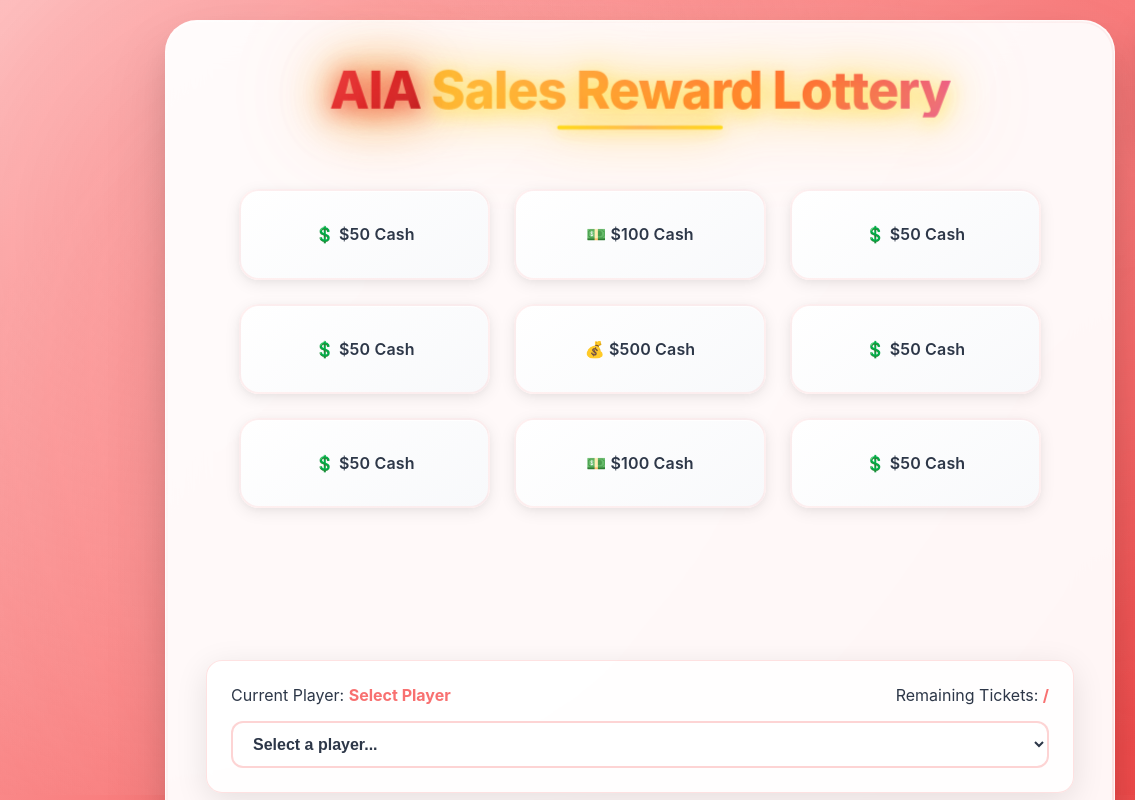
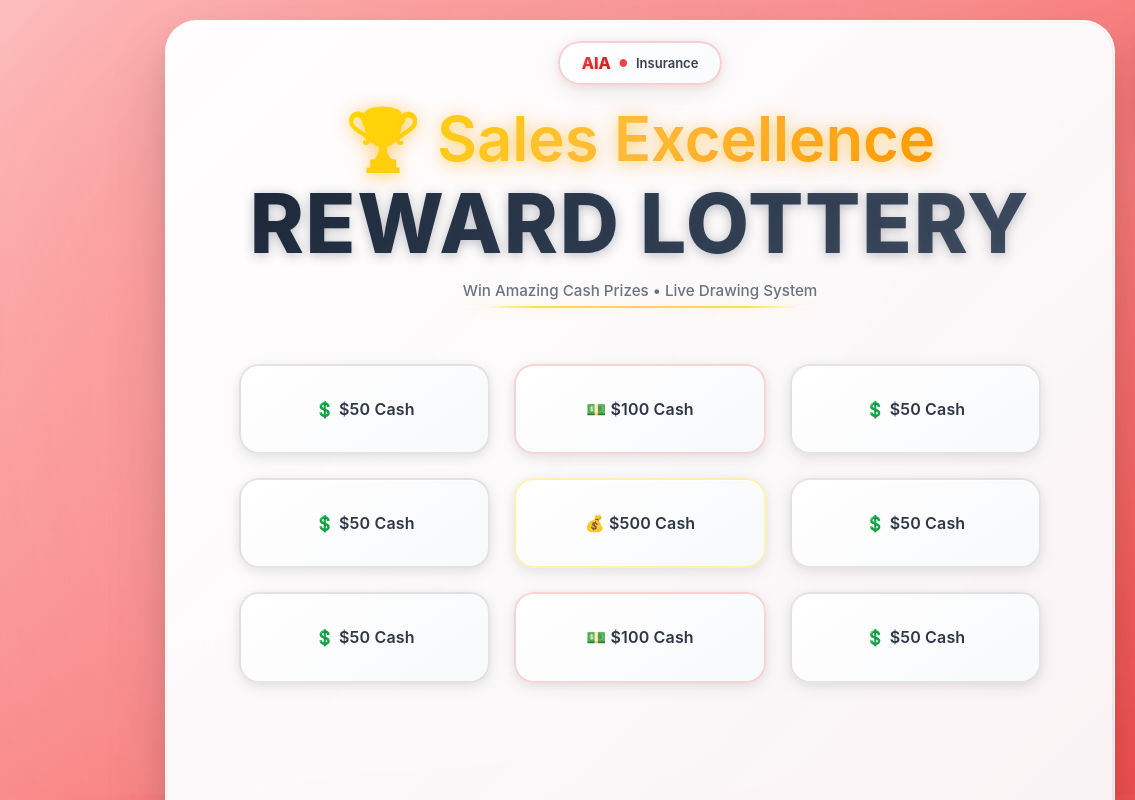
Before and after one commit to Wlimni/AIAluckydraw, a website: page index.html in a window 1280 px wide. Shown: the top 800 px of the page, 0-1135 px from the left. Drawn offline with Linux system fonts and the light colour scheme.

Commit message:
Remove pre-draw animation and clean up CSS styling

```diff
--- a/css/styles.css
+++ b/css/styles.css
@@ -86,19 +86,70 @@
 
 /* Add right side decorative element - REMOVED */
 
+/* Responsive design for mobile devices */
+@media (max-width: 768px) {
+    .title-section {
+        margin-bottom: 30px;
+    }
+
+    .title-badge {
+        font-size: 12px;
+        padding: 5px 14px;
+        margin-bottom: 15px;
+    }
+
+    .aia-logo {
+        font-size: 14px;
+    }
+
+    .company-text {
+        font-size: 11px;
+    }
+
+    .title-line-1 {
+        font-size: 1em;
+    }
+
+    .title-line-2 {
+        font-size: 1.3em;
+        letter-spacing: 0.01em;
+    }
+
+    .subtitle {
+        font-size: 0.8em;
+        padding: 5px 10px;
+        margin-top: 10px;
+    }
+}
+
+@media (max-width: 480px) {
+    .title-line-1 {
+        font-size: 0.9em;
+    }
+
+    .title-line-2 {
+        font-size: 1.1em;
+    }
+
+    .subtitle {
+        font-size: 0.75em;
+    }
+}
+
 .container {
     text-align: center;
     max-width: 950px;
     width: 100%;
-    padding: 40px;
-    background: rgba(255, 255, 255, 0.95);
+    padding: 20px 40px 40px 40px;
+    background: linear-gradient(135deg, rgba(255, 255, 255, 0.98) 0%, rgba(248, 250, 252, 0.95) 100%);
     border-radius: 32px;
     box-shadow:
         0 32px 64px rgba(0, 0, 0, 0.12),
         0 16px 32px rgba(0, 0, 0, 0.08),
-        inset 0 1px 0 rgba(255, 255, 255, 0.8);
+        inset 0 1px 0 rgba(255, 255, 255, 0.9),
+        inset 0 0 0 1px rgba(255, 255, 255, 0.4);
     backdrop-filter: blur(20px);
-    border: 1px solid rgba(255, 255, 255, 0.3);
+    border: 1px solid rgba(255, 255, 255, 0.4);
     transition: all 0.6s cubic-bezier(0.4, 0, 0.2, 1);
     position: relative;
 }
@@ -130,24 +181,150 @@
     transform: translateY(-4px);
 }
 
+/* Ensure title section remains visible during drawing */
+.container.drawing .title-section {
+    opacity: 1;
+    visibility: visible;
+    pointer-events: auto;
+}
+
+.container.drawing .title-section * {
+    opacity: 1;
+    visibility: visible;
+}
+
 h1 {
     margin-bottom: 48px;
     color: #1a1a1a;
     font-size: 3.2em;
     font-weight: 800;
-    text-shadow: 0 4px 16px rgba(255, 215, 0, 0.3);
-    background: linear-gradient(135deg, #ffd700, #ffb347, #ff6b35, #d946ef);
+    letter-spacing: -0.02em;
+    line-height: 1.1;
+    position: relative;
+    display: flex;
+    align-items: center;
+    justify-content: center;
+    flex-wrap: wrap;
+    gap: 15px;
+}
+
+/* New attractive title section */
+.title-section {
+    text-align: center;
+    margin-bottom: 40px;
+    margin-top: 0;
+    position: relative;
+    z-index: 100;
+}
+
+/* Company badge at the top */
+.title-badge {
+    display: inline-flex;
+    align-items: center;
+    gap: 8px;
+    background: linear-gradient(135deg, rgba(255, 255, 255, 0.98), rgba(248, 250, 252, 0.95));
+    backdrop-filter: blur(20px);
+    border: 2px solid rgba(239, 68, 68, 0.25);
+    border-radius: 25px;
+    padding: 10px 22px;
+    margin-bottom: 20px;
+    margin-top: 0;
+    box-shadow: 0 6px 25px rgba(0, 0, 0, 0.08), 0 2px 8px rgba(239, 68, 68, 0.1);
+    transform: translateY(0);
+    transition: all 0.3s ease;
+}
+
+.title-badge:hover {
+    transform: translateY(-3px);
+    box-shadow: 0 8px 30px rgba(0, 0, 0, 0.12), 0 4px 12px rgba(239, 68, 68, 0.15);
+    border-color: rgba(239, 68, 68, 0.35);
+}
+
+.aia-logo {
+    font-size: 16px;
+    font-weight: 800;
+    background: linear-gradient(135deg, #ef4444, #dc2626, #b91c1c);
     -webkit-background-clip: text;
     background-clip: text;
     -webkit-text-fill-color: transparent;
-    letter-spacing: -0.02em;
-    line-height: 1.1;
+    text-shadow: 0 1px 4px rgba(239, 68, 68, 0.2);
+}
+
+.title-separator {
+    color: #ef4444;
+    font-size: 10px;
+}
+
+.company-text {
+    font-size: 13px;
+    font-weight: 600;
+    color: #374151;
+}
+
+/* Main title redesign */
+.main-title {
+    margin: 0;
+    display: flex;
+    flex-direction: column;
+    align-items: center;
+    gap: 6px;
+}
+
+.title-line-1 {
+    font-size: 1.2em;
+    font-weight: 600;
+    background: linear-gradient(135deg, #ffd700, #ffb347, #ff8c00);
+    -webkit-background-clip: text;
+    background-clip: text;
+    -webkit-text-fill-color: transparent;
+    text-shadow: 0 2px 8px rgba(255, 215, 0, 0.3);
+    filter: drop-shadow(0 1px 4px rgba(255, 140, 0, 0.2));
+    animation: goldGlow 3s ease-in-out infinite alternate;
+    letter-spacing: 0;
+}
+
+.title-line-2 {
+    font-size: 1.6em;
+    font-weight: 800;
+    background: linear-gradient(135deg, #1e293b, #334155, #475569);
+    -webkit-background-clip: text;
+    background-clip: text;
+    -webkit-text-fill-color: transparent;
+    text-shadow: 0 2px 12px rgba(30, 41, 59, 0.3);
+    letter-spacing: 0.02em;
     position: relative;
-    animation: luckyGlow 2s ease-in-out infinite alternate;
-    filter: drop-shadow(0 0 20px rgba(255, 215, 0, 0.4));
-}
-
-/* AIA letters in red with red glow */
+}
+
+/* Subtitle */
+.subtitle {
+    font-size: 0.95em;
+    font-weight: 500;
+    color: #6b7280;
+    margin-top: 12px;
+    position: relative;
+    display: inline-block;
+}
+
+.subtitle::after {
+    content: '';
+    position: absolute;
+    bottom: -8px;
+    left: 0;
+    right: 0;
+    height: 2px;
+    background: linear-gradient(90deg, transparent 5%, #ffd700 20%, #ffb347 50%, #ffd700 80%, transparent 95%);
+    border-radius: 1px;
+    opacity: 0.7;
+    box-shadow: 0 0 12px rgba(255, 215, 0, 0.4);
+}
+
+/* Animations */
+@keyframes goldGlow {
+    0% { filter: drop-shadow(0 2px 8px rgba(255, 140, 0, 0.3)); }
+    100% { filter: drop-shadow(0 4px 16px rgba(255, 140, 0, 0.6)); }
+}
+
+/* Old h1 styles removed - keeping this for legacy support */
 h1 .aia-red {
     background: linear-gradient(135deg, #ef4444, #dc2626, #b91c1c);
     -webkit-background-clip: text;
@@ -158,32 +335,16 @@
     animation: aiaRedGlow 2s ease-in-out infinite alternate;
 }
 
-h1::after {
-    content: '';
-    position: absolute;
-    bottom: -12px;
-    left: 50%;
-    transform: translateX(-50%);
-    width: 160px; /* Made much longer */
-    height: 4px;
-    background: linear-gradient(90deg, #ffd700, #ffb347, #ffd700);
-    border-radius: 2px;
-    opacity: 0.8;
-    animation: luckyUnderlineGlow 2s ease-in-out infinite alternate;
-    box-shadow: 0 0 15px rgba(255, 215, 0, 0.6);
-}
-
-@keyframes luckyGlow {
-    0% {
-        filter: drop-shadow(0 0 15px rgba(255, 215, 0, 0.4)) drop-shadow(0 0 30px rgba(255, 179, 71, 0.2));
-        transform: scale(1);
-        text-shadow: 0 4px 16px rgba(255, 215, 0, 0.3);
-    }
-    100% {
-        filter: drop-shadow(0 0 25px rgba(255, 215, 0, 0.7)) drop-shadow(0 0 50px rgba(255, 179, 71, 0.4));
-        transform: scale(1.02);
-        text-shadow: 0 6px 24px rgba(255, 215, 0, 0.5);
-    }
+/* Gold box for "Sales Reward Lottery" */
+h1 .gold-box {
+    background: linear-gradient(135deg, #ffd700, #ffb347, #ffd700);
+    color: white;
+    padding: 12px 24px;
+    border-radius: 15px;
+    text-shadow: 1px 1px 3px rgba(0, 0, 0, 0.3);
+    box-shadow: 0 4px 20px rgba(255, 215, 0, 0.4);
+    animation: goldBoxShine 2s ease-in-out infinite alternate;
+    border: 2px solid rgba(255, 255, 255, 0.3);
 }
 
 @keyframes aiaRedGlow {
@@ -197,16 +358,16 @@
     }
 }
 
-@keyframes luckyUnderlineGlow {
-    0% {
-        box-shadow: 0 0 10px rgba(255, 215, 0, 0.5), 0 0 20px rgba(255, 179, 71, 0.3);
-        opacity: 0.8;
-        transform: translateX(-50%) scaleX(1);
-    }
-    100% {
-        box-shadow: 0 0 20px rgba(255, 215, 0, 0.8), 0 0 40px rgba(255, 179, 71, 0.5);
-        opacity: 1;
-        transform: translateX(-50%) scaleX(1.05);
+@keyframes goldBoxShine {
+    0% {
+        background: linear-gradient(135deg, #ffd700, #ffb347, #ffd700);
+        box-shadow: 0 4px 20px rgba(255, 215, 0, 0.4), 0 0 30px rgba(255, 179, 71, 0.2);
+        transform: scale(1);
+    }
+    100% {
+        background: linear-gradient(135deg, #fff200, #ffd700, #fff200);
+        box-shadow: 0 6px 30px rgba(255, 215, 0, 0.7), 0 0 50px rgba(255, 179, 71, 0.4);
+        transform: scale(1.02);
     }
 }
 
@@ -236,7 +397,7 @@
     position: relative;
     overflow: hidden;
     user-select: none;
-    border: 2px solid rgba(248, 113, 113, 0.1);
+    border: 2px solid rgba(0, 0, 0, 0.1);
     letter-spacing: 0.01em;
     line-height: 1.4;
 }
@@ -248,7 +409,7 @@
     left: -100%;
     width: 100%;
     height: 100%;
-    background: linear-gradient(90deg, transparent, rgba(248, 113, 113, 0.08), transparent);
+    background: linear-gradient(90deg, transparent, rgba(0, 0, 0, 0.03), transparent);
     transition: left 0.6s ease;
 }
 
@@ -259,7 +420,7 @@
     left: 50%;
     width: 0;
     height: 0;
-    background: radial-gradient(circle, rgba(248, 113, 113, 0.15), transparent 70%);
+    background: radial-gradient(circle, rgba(0, 0, 0, 0.05), transparent 70%);
     border-radius: 50%;
     transform: translate(-50%, -50%);
     transition: all 0.5s ease;
@@ -269,10 +430,10 @@
 .block:hover {
     transform: translateY(-6px) scale(1.02);
     box-shadow:
-        0 12px 32px rgba(248, 113, 113, 0.15),
+        0 12px 32px rgba(0, 0, 0, 0.1),
         0 6px 16px rgba(0, 0, 0, 0.1),
         inset 0 1px 0 rgba(255, 255, 255, 1);
-    border-color: rgba(248, 113, 113, 0.3);
+    border-color: rgba(0, 0, 0, 0.2);
 }
 
 .block:hover::before {
@@ -283,6 +444,48 @@
     width: 120px;
     height: 120px;
     opacity: 1;
+}
+
+/* $500 Prize - Golden Shine */
+.block[data-name*="$500"] {
+    border: 2px solid rgba(255, 215, 0, 0.3);
+}
+
+.block[data-name*="$500"]::before {
+    background: linear-gradient(90deg, transparent, rgba(255, 215, 0, 0.15), transparent);
+}
+
+.block[data-name*="$500"]::after {
+    background: radial-gradient(circle, rgba(255, 215, 0, 0.2), transparent 70%);
+}
+
+.block[data-name*="$500"]:hover {
+    box-shadow:
+        0 12px 32px rgba(255, 215, 0, 0.25),
+        0 6px 16px rgba(0, 0, 0, 0.1),
+        inset 0 1px 0 rgba(255, 255, 255, 1);
+    border-color: rgba(255, 215, 0, 0.5);
+}
+
+/* $100 Prize - Red Shine */
+.block[data-name*="$100"] {
+    border: 2px solid rgba(248, 113, 113, 0.3);
+}
+
+.block[data-name*="$100"]::before {
+    background: linear-gradient(90deg, transparent, rgba(248, 113, 113, 0.15), transparent);
+}
+
+.block[data-name*="$100"]::after {
+    background: radial-gradient(circle, rgba(248, 113, 113, 0.2), transparent 70%);
+}
+
+.block[data-name*="$100"]:hover {
+    box-shadow:
+        0 12px 32px rgba(248, 113, 113, 0.25),
+        0 6px 16px rgba(0, 0, 0, 0.1),
+        inset 0 1px 0 rgba(255, 255, 255, 1);
+    border-color: rgba(248, 113, 113, 0.5);
 }
 
 .block.highlight {
@@ -1664,7 +1867,7 @@
 
 .block.golden-win {
     animation: goldenWin 0.3s ease-out forwards;
-    border: 3px solid #ffd700;
+    border: 2px solid #fff;
     color: #000;
     font-weight: 800;
     text-shadow: 0 2px 4px rgba(255, 255, 255, 0.8);
--- a/index.html
+++ b/index.html
@@ -11,7 +11,18 @@
     <img src="assets/pic/aialogo.jpeg" alt="AIA Logo" class="top-right-logo">
 
     <div class="container">
-      <h1><span class="aia-red">AIA</span> Sales Reward Lottery</h1>
+      <div class="title-section">
+        <div class="title-badge">
+          <span class="aia-logo">AIA</span>
+          <span class="title-separator">●</span>
+          <span class="company-text">Insurance</span>
+        </div>
+        <h1 class="main-title">
+          <span class="title-line-1">🏆 Sales Excellence</span>
+          <span class="title-line-2">REWARD LOTTERY</span>
+        </h1>
+        <div class="subtitle">Win Amazing Cash Prizes • Live Drawing System</div>
+      </div>
       <div class="blocks-container" id="blocks-container">
         <div class="block" data-name="$50 Cash Prize">💲 $50 Cash</div>
         <div class="block" data-name="$100 Cash Prize">💵 $100 Cash</div>
```
Also changed, not shown: js/blocks.js (+20 -0 lines).
